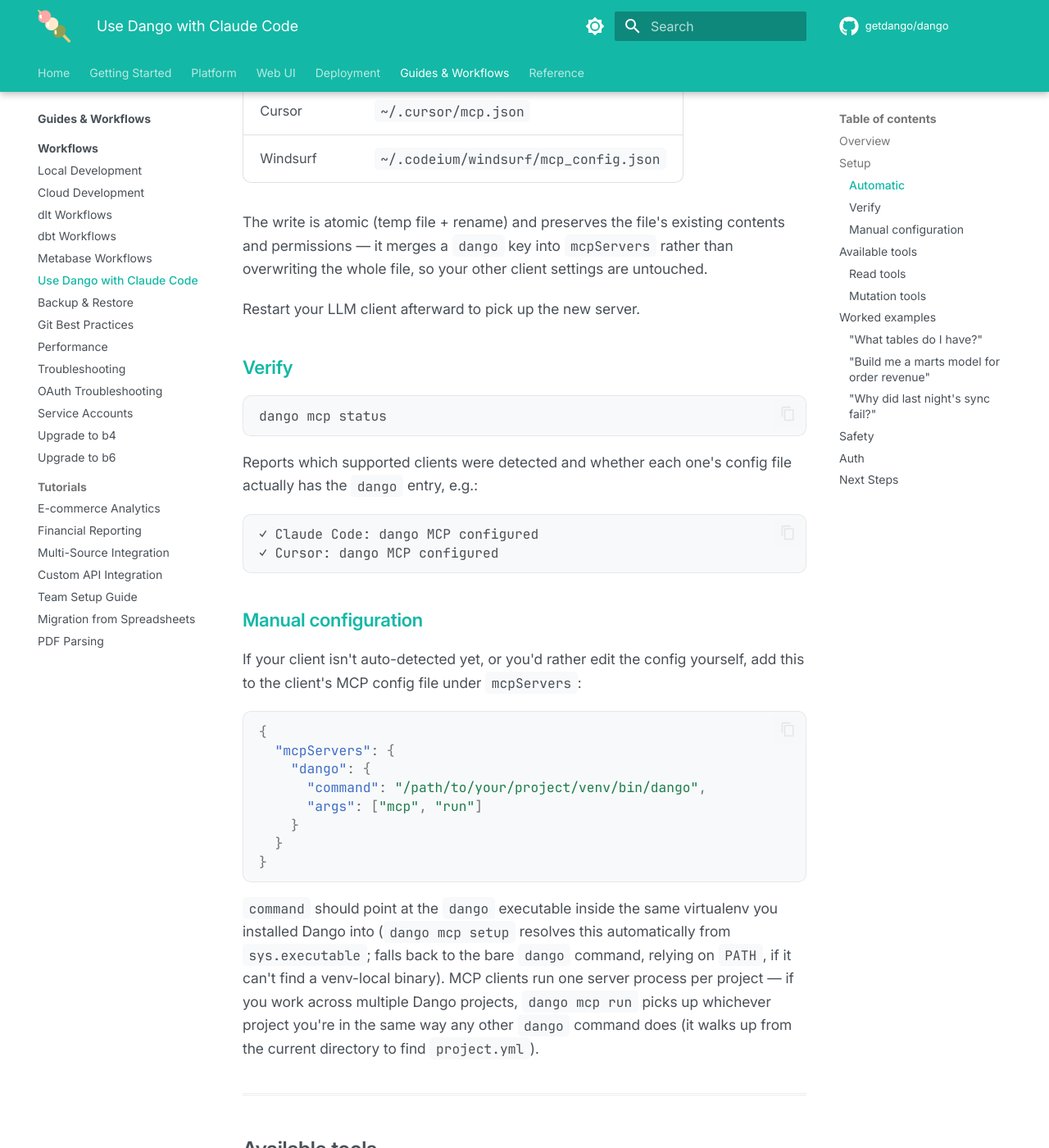
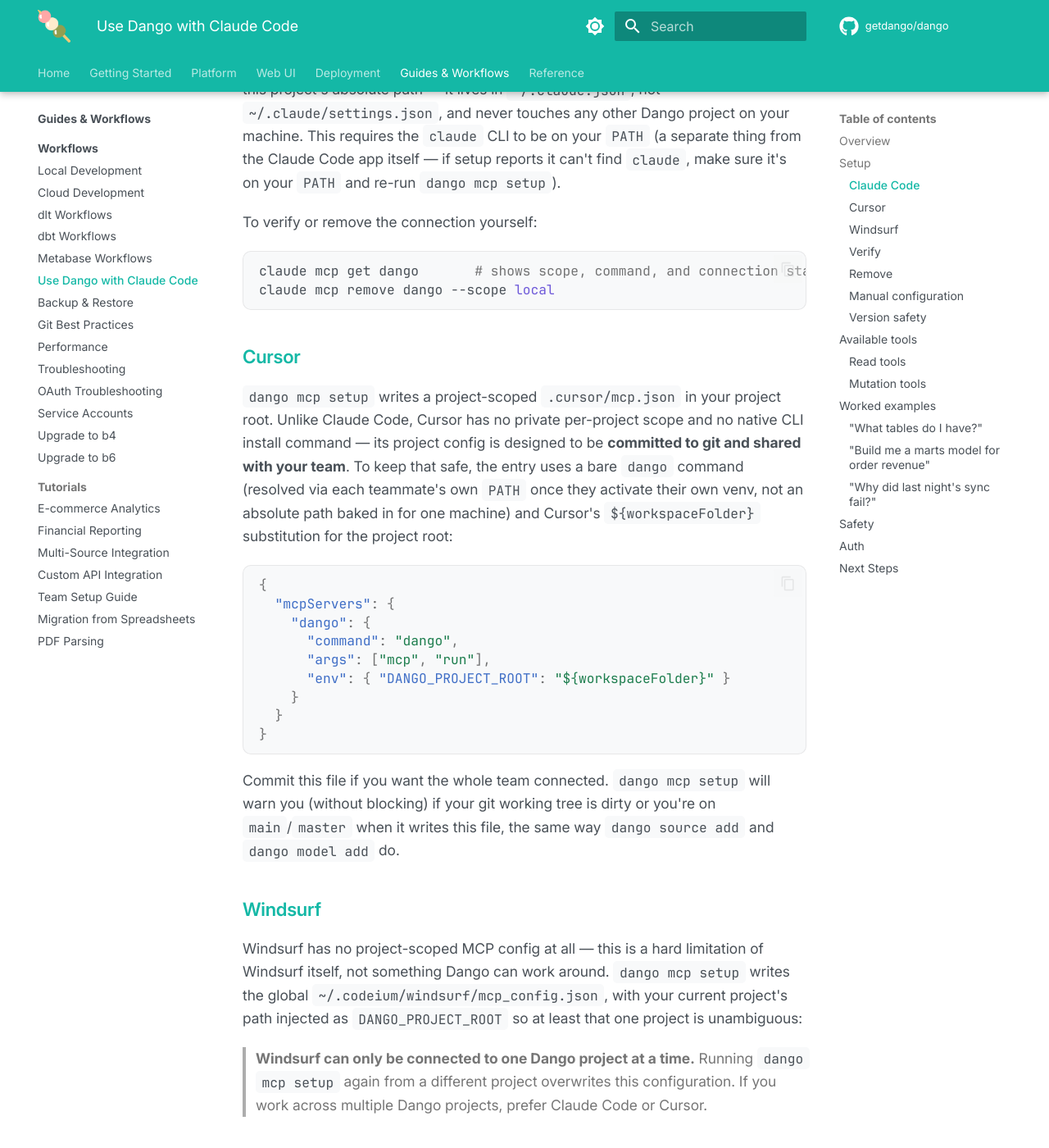
Before and after one commit to getdango/docs, an MkDocs documentation site: the page built from docs/guides/mcp-claude-code.md, in a window 1280 px wide and 1400 px high, scrolled down 1230 px. Shown: the whole window at 82% size. Built offline with MkDocs 1.6.1 and Material for MkDocs 9.7.7, drawn with Linux system fonts in a browser that asks for light colours; comment, search, counter and statistics services are not loaded; the version menu is left out; some of the changed text lies outside the part shown.

Commit message:
Update MCP setup docs for the 1.0.8-OPS-4 config redesign (#52)
dango mcp setup no longer hand-writes one global config file per client.
Document what each client actually does now: Claude Code via `claude mcp
add/get/remove --scope local` (native CLI, per-project scope), Cursor via a
project-scoped, git-committable .cursor/mcp.json (bare `dango` command +
${workspaceFolder} substitution), and Windsurf's confirmed-still-global-only
limitation (one project at a time, explicitly stated rather than silently
left as a gap). Also documents the new `dango mcp remove` command and the
version-compatibility startup check.


Claude-Session: https://claude.ai/code/session_01MyYKvCUZcrvQwMHh1sNWEp

Co-authored-by: Claude Sonnet 5 <noreply@anthropic.com>

````diff
--- a/docs/guides/mcp-claude-code.md
+++ b/docs/guides/mcp-claude-code.md
@@ -24,26 +24,65 @@ The server exposes 15 tools:
 
 ## Setup
 
-### Automatic
+`dango mcp setup` must be run from inside your Dango project (it needs to know which project to
+point your LLM client at). It configures each detected client differently, because each one has a
+genuinely different config model — not one design applied three times:
+
+### Claude Code
 
 ```bash
 dango mcp setup
 ```
 
-This detects which supported LLM clients are installed on your machine (by checking whether their
-config directory exists) and writes a `dango` entry into each one's MCP config file:
+Runs `claude mcp add --scope local`, Claude Code's own install command, instead of writing a config
+file directly. **Local scope** is private to you and keyed by this project's absolute path — it
+lives in `~/.claude.json`, not `~/.claude/settings.json`, and never touches any other Dango project
+on your machine. This requires the `claude` CLI to be on your `PATH` (a separate thing from the
+Claude Code app itself — if setup reports it can't find `claude`, make sure it's on your `PATH` and
+re-run `dango mcp setup`).
 
-| Client | Config file |
-|--------|-------------|
-| Claude Code | `~/.claude/settings.json` |
-| Cursor | `~/.cursor/mcp.json` |
-| Windsurf | `~/.codeium/windsurf/mcp_config.json` |
+To verify or remove the connection yourself:
 
-The write is atomic (temp file + rename) and preserves the file's existing contents and
-permissions — it merges a `dango` key into `mcpServers` rather than overwriting the whole file, so
-your other client settings are untouched.
+```bash
+claude mcp get dango       # shows scope, command, and connection status
+claude mcp remove dango --scope local
+```
 
-Restart your LLM client afterward to pick up the new server.
+### Cursor
+
+`dango mcp setup` writes a project-scoped `.cursor/mcp.json` in your project root. Unlike Claude
+Code, Cursor has no private per-project scope and no native CLI install command — its project
+config is designed to be **committed to git and shared with your team**. To keep that safe, the
+entry uses a bare `dango` command (resolved via each teammate's own `PATH` once they activate their
+own venv, not an absolute path baked in for one machine) and Cursor's `${workspaceFolder}`
+substitution for the project root:
+
+```json
+{
+  "mcpServers": {
+    "dango": {
+      "command": "dango",
+      "args": ["mcp", "run"],
+      "env": { "DANGO_PROJECT_ROOT": "${workspaceFolder}" }
+    }
+  }
+}
+```
+
+Commit this file if you want the whole team connected. `dango mcp setup` will warn you (without
+blocking) if your git working tree is dirty or you're on `main`/`master` when it writes this file,
+the same way `dango source add` and `dango model add` do.
+
+### Windsurf
+
+Windsurf has no project-scoped MCP config at all — this is a hard limitation of Windsurf itself, not
+something Dango can work around. `dango mcp setup` writes the global
+`~/.codeium/windsurf/mcp_config.json`, with your current project's path injected as
+`DANGO_PROJECT_ROOT` so at least that one project is unambiguous:
+
+> **Windsurf can only be connected to one Dango project at a time.** Running `dango mcp setup` again
+> from a different project overwrites this configuration. If you work across multiple Dango
+> projects, prefer Claude Code or Cursor.
 
 ### Verify
 
@@ -51,36 +90,42 @@ Restart your LLM client afterward to pick up the new server.
 dango mcp status
 ```
 
-Reports which supported clients were detected and whether each one's config file actually has the
-`dango` entry, e.g.:
+Reports which supported clients were detected and whether each one is actually configured **for
+the project you're running the command from** — Claude Code via `claude mcp get dango`, Cursor by
+reading the project's own `.cursor/mcp.json`, Windsurf by reading its global config file:
 
 ```
-✓ Claude Code: dango MCP configured
+✓ Claude Code: dango MCP configured (local scope)
 ✓ Cursor: dango MCP configured
 ```
 
+### Remove
+
+```bash
+dango mcp remove
+```
+
+Reverses whatever `dango mcp setup` configured for this project — `claude mcp remove dango --scope
+local` for Claude Code, and deleting the `dango` key from Cursor's and Windsurf's config files.
+
 ### Manual configuration
 
-If your client isn't auto-detected yet, or you'd rather edit the config yourself, add this to the
-client's MCP config file under `mcpServers`:
+If your client isn't auto-detected, or you'd rather configure it by hand: Claude Code accepts the
+same `claude mcp add` command shown above; Cursor and Windsurf both read the `{"mcpServers": {...}}`
+JSON shape shown above from `.cursor/mcp.json` (project) or `~/.codeium/windsurf/mcp_config.json`
+(global) respectively. Whichever client you're configuring, set `DANGO_PROJECT_ROOT` to your
+project's absolute path in the entry's `env` — `dango mcp run` prefers it over guessing from the
+current directory, which matters because MCP clients spawn the server once per session and keep it
+running for the whole session, so the directory the server happened to start in can drift from the
+project you actually meant.
 
-```json
-{
-  "mcpServers": {
-    "dango": {
-      "command": "/path/to/your/project/venv/bin/dango",
-      "args": ["mcp", "run"]
-    }
-  }
-}
-```
+### Version safety
 
-`command` should point at the `dango` executable inside the same virtualenv you installed Dango
-into (`dango mcp setup` resolves this automatically from `sys.executable`; falls back to the bare
-`dango` command, relying on `PATH`, if it can't find a venv-local binary). MCP clients run one
-server process per project — if you work across multiple Dango projects, `dango mcp run` picks up
-whichever project you're in the same way any other `dango` command does (it walks up from the
-current directory to find `project.yml`).
+The server checks its own version against the version recorded when the project was created (`dango
+init`), once at startup, and prints a warning to its logs (not to you directly — MCP server output
+isn't shown in the chat) if they differ. This catches the case where a stale or mismatched `dango`
+binary ends up pointed at a newer or older project than it was built for — re-run `dango mcp setup`
+from the project's own environment if you see stale results and suspect this.
 
 ---
 
````
